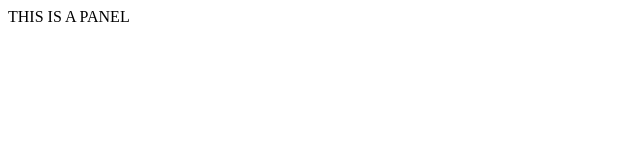
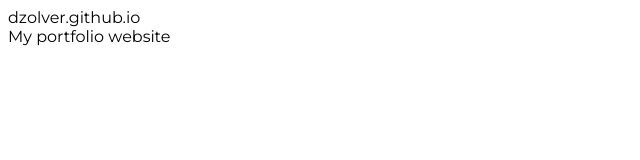
Before and after one commit to Dzolver/Dzolver.github.io, a plain HTML site: page index.html in a window 1280 px wide. Shown: the whole page, without its empty margins (0-640 px from the left). Drawn offline with nearby package versions, Linux system fonts and the light colour scheme.

Commit message:
Added backdrop, containers

```diff
--- a/index.html
+++ b/index.html
@@ -1,10 +1,22 @@
 <html>
     <head>
+        <link rel="stylesheet" type="text/css" href="home_styles.css">
         <script src = "https://ajax.googleapis.com/ajax/libs/angularjs/1.6.9/angular.min.js"></script>
+        <link href="https://fonts.googleapis.com/css?family=Montserrat&display=swap" rel="stylesheet">
     </head>
     <body>
-        <div id="panel">
-            THIS IS A PANEL
+        <div id="titlepanel">
+            <div id="bg_image"></div>
+            <div id ="introduction">
+                <div id="Title" style="font-family: 'Montserrat', sans-serif;">
+                     dzolver.github.io
+                </div>
+                <div id="TitleDescription" style="font-family: 'Montserrat', sans-serif;">
+                    My portfolio website
+                </div>
+            </div>
+            <div id="mainpanel">
+                </div>
         </div>
     </body>
 </html>
```
